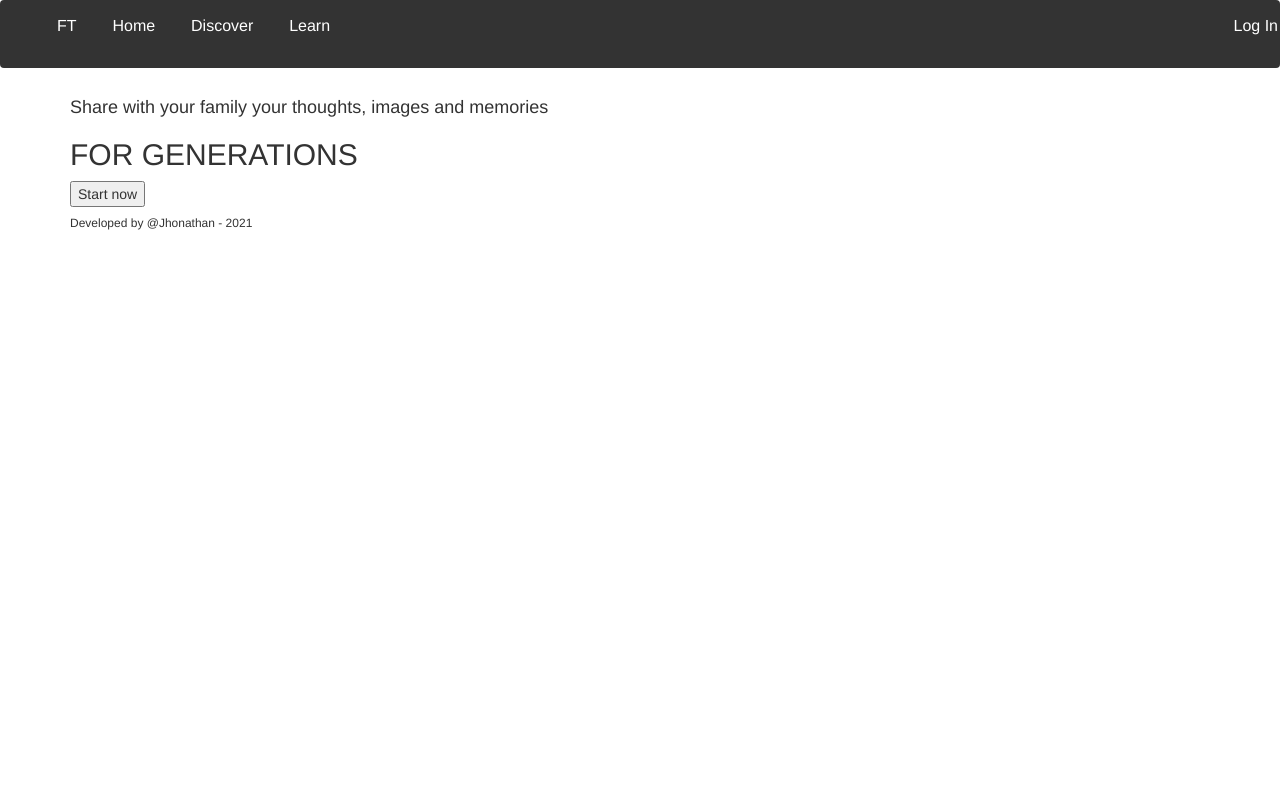
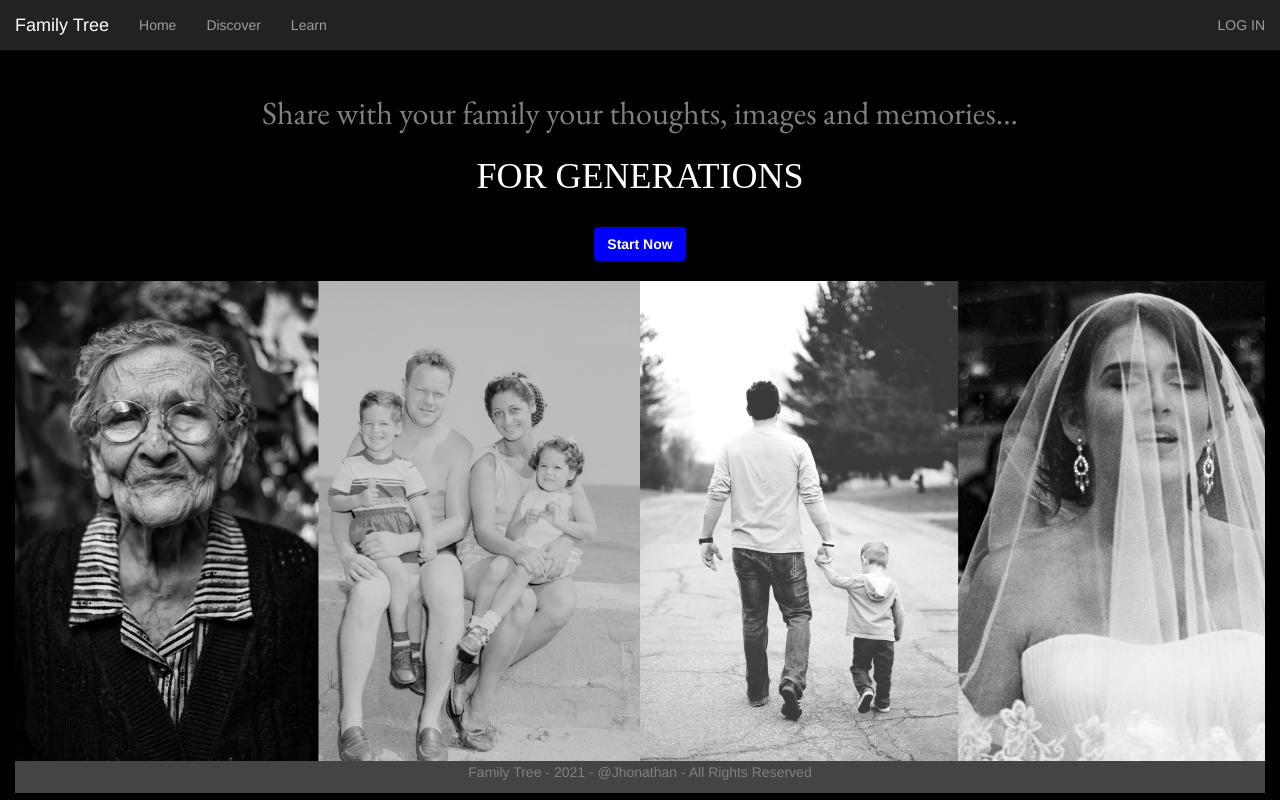
Before and after one commit to jhonadc/family-tree-project, a Flask app: page / in a window 1280 px wide. Run offline with Flask 2, Linux system fonts and the light colour scheme; some libraries are stand-ins or nearby versions.

Commit message:
main page design done

```diff
--- a/app/templates/base.html
+++ b/app/templates/base.html
@@ -1,111 +1,50 @@
 {% extends "bootstrap/base.html" %}
 
-{% block title %}Family Tree{% endblock %}
+{% block title %}Flasky{% endblock %}
 
 {% block head %}
 {{ super() }}
 <link rel="shortcut icon" href="{{ url_for('static', filename='favicon.ico') }}" type="image/x-icon">
 <link rel="icon" href="{{ url_for('static', filename='favicon.ico') }}" type="image/x-icon">
-<!--<link rel="stylesheet" href="{{ url_for('static', filename='css/style_base.css') }}">-->
 {% endblock %}
 
 {% block navbar %}
-<style>
-    .navbar {
-        overflow: hidden;
-        background-color: #333;
-    }
 
-    ul li {
-        display: inline-block;
-    }
-
-    .navbar a {
-        float: left;
-        font-size: 16px;
-        color: white;
-        text-align: center;
-        padding: 14px 16px;
-        text-decoration: none;
-    }
-
-    .dropdown {
-        float: left;
-        overflow: hidden;
-    }
-
-    .dropdown .dropbtn {
-        font-size: 16px;
-        border: none;
-        outline: none;
-        color: white;
-        padding: 14px 16px;
-        background-color: inherit;
-        font-family: inherit;
-        margin: 0;
-    }
-
-    .navbar a:hover,
-    .dropdown:hover .dropbtn {
-        background-color: blue;
-    }
-
-    .dropdown-content {
-        display: none;
-        position: absolute;
-        background-color: #f9f9f9;
-        min-width: 160px;
-        box-shadow: 0px 8px 16px 0px rgba(0, 0, 0, 0.2);
-        z-index: 1;
-    }
-
-    .dropdown-content a {
-        float: none;
-        color: black;
-        padding: 12px 16px;
-        text-decoration: none;
-        display: block;
-        text-align: left;
-    }
-
-    .dropdown-content a:hover {
-        background-color: #ddd;
-    }
-
-    .dropdown:hover .dropdown-content {
-        display: block;
-    }
-</style>
-
-<nav class="navbar">
-    <div class = "navbar-container">
-            <ul class="navbar-left" style="float: left">
-                <li><a class="logo" href="{{ url_for('main.index') }}">FT</a></li>
+<div class="navbar navbar-inverse navbar-static-top navbar-dark" role="navigation">
+    <div class="container">
+        <div class="navbar-header">
+            <button type="button" class="navbar-toggle" data-toggle="collapse" data-target=".navbar-collapse">
+                <span class="sr-only">Toggle navigation</span>
+                <span class="icon-bar"></span>
+                <span class="icon-bar"></span>
+                <span class="icon-bar"></span>
+            </button>
+            <a class="navbar-brand" href="{{ url_for('main.index') }}">Family Tree</a>
+        </div>
+        <div class="navbar-collapse collapse">
+            <ul class="nav navbar-nav">
                 <li><a href="{{ url_for('main.index') }}">Home</a></li>
                 <li><a href="{{ url_for('main.index') }}">Discover</a></li>
                 <li><a href="{{ url_for('main.index') }}">Learn</a></li>
             </ul>
-            <ul class="navbar-right" style="float:right">
+            <ul class="nav navbar-nav navbar-right">
                 {% if current_user.is_authenticated %}
-                <li><a href="{{ url_for('main.index') }}">Dashboard</a></li>
-                    <div class="dropdown">
-                        <li><button class="dropbtn">Account
-                            <i class="fa fa-caret-down"></i>
-                        </button></li>
-                        <div class="dropdown-content">
-                            <li><a href="{{ url_for('auth.change_password') }}">Change Password</a></li>
-                            <li><a href="{{ url_for('auth.change_email_request') }}">Change Email</a></li>
-                            <li><a href="{{ url_for('auth.logout') }}">Log Out</a></li>
-                        </div>
-                    </div>
+                <li><a href="{{ url_for('main.index') }}">DASHBOARD</a></li>
+                <li class="dropdown">
+                    <a href="#" class="dropdown-toggle" data-toggle="dropdown">ACCOUNT<b class="caret"></b></a>
+                    <ul class="dropdown-menu">
+                        <li><a href="{{ url_for('auth.change_password') }}">Change Password</a></li>
+                        <li><a href="{{ url_for('auth.change_email_request') }}">Change Email</a></li>
+                        <li><a href="{{ url_for('auth.logout') }}">Log Out</a></li>
+                    </ul>
+                </li>
                 {% else %}
-                <li><a href="{{ url_for('auth.login') }}">Log In</a></li>
+                <li><a href="{{ url_for('auth.login') }}">LOG IN</a></li>
                 {% endif %}
-                    </div>
-                </li>
             </ul>
-    <div >
-</nav>
+        </div>
+    </div>
+</div>
 {% endblock %}
 
 {% block content %}
@@ -115,11 +54,12 @@
         <button type="button" class="close" data-dismiss="alert">&times;</button>
         {{ message }}
     </div>
-{% endfor %}
+    <div>
 
-{% block page_content %}
- <main></main>
-{% endblock %}
+    </div>
+    {% endfor %}
+
+    {% block page_content %}{% endblock %}
 </div>
 {% endblock %}
 
--- a/app/templates/index.html
+++ b/app/templates/index.html
@@ -4,21 +4,114 @@
 
 {% block page_content %}
 <!-- <h4>Hello, {% if current_user.is_authenticated %}{{ current_user.username }}{% else %}Stranger{% endif %}!</h4> -->
+<style>
+@import url('https://fonts.googleapis.com/css2?family=EB+Garamond&display=swap');
+
+
+.container {
+width: 100vw;
+padding-top: 0;
+}
+.navbar-text {
+    color: white;
+}
+
+.intro-text {
+height: 34%;
+text-align: center;
+}
+
+.text-primary {
+    color: white;
+    padding-bottom: 20px;
+    font-family: nebula;
+}
+
+.lead {
+    font-family: 'EB Garamond', serif;
+    color: gray;
+    font-size: 2.3em;
+}
+
+.btn {
+font-weight:bold;
+transition: all 0.5s;
+cursor: pointer;
+background-color: blue;
+color: white;
+}
+
+.btn span {
+cursor: pointer;
+display: inline-block;
+position: relative;
+transition: 0.5s;
+background-color: blue;
+color: white;
+}
+
+.btn span:after {
+background-color: blue;
+color: white;
+content: '\00bb';
+position: absolute;
+opacity: 0;
+top: 0;
+right: -20px;
+transition: 0.5s;
+}
+
+.btn:hover span {
+padding-right: 25px;
+}
+
+.btn:hover span:after {
+opacity: 1;
+right: 0;
+
+}
+
+body {
+    background-color: black;
+}
+.image-container {
+background: url('./static/images/index_image.jpg') no-repeat
+center center/cover;
+height: 60vh;
+width: 100%;
+}
+
+
+/* Footer */
+#main-footer {
+text-align: center;
+background: #444;
+color: gray;
+padding: 1px;
+}
+</style>
+
+
 <main>
-<div class="presentation">
-    <h4>Share with your family your thoughts, images and memories</h4>
-    <h2>FOR GENERATIONS</h2>
-    <button type="button">Start now</button>
+
+<div class="intro-text">
+    <h1 class='lead'>Share with your family your thoughts, images and memories...</h1>
+    <h1><span class='text-primary'>FOR GENERATIONS</h1>
+        <br>
+    <a class='btn' href="{{ url_for('auth.register') }}"><span>Start Now</span></a>
+
 </div>
 
-
-<div class="bottom images">
-
+<div class="image-container">
+    <h1></h1>
 </div>
 
 </main>
 
-<footer>
-    <h6>Developed by @Jhonathan - 2021</h6>
+
+<footer id="main-footer">
+    <p>Family Tree - 2021 - @Jhonathan - All Rights Reserved</p>
 </footer>
+
+
 {% endblock %}
```
Also changed, not shown: app/static/css/style_base.css (deleted, +0 -60 lines), app/static/images/index_image.jpg (added), app/static/images/showcase.png (added), 4 other files.
